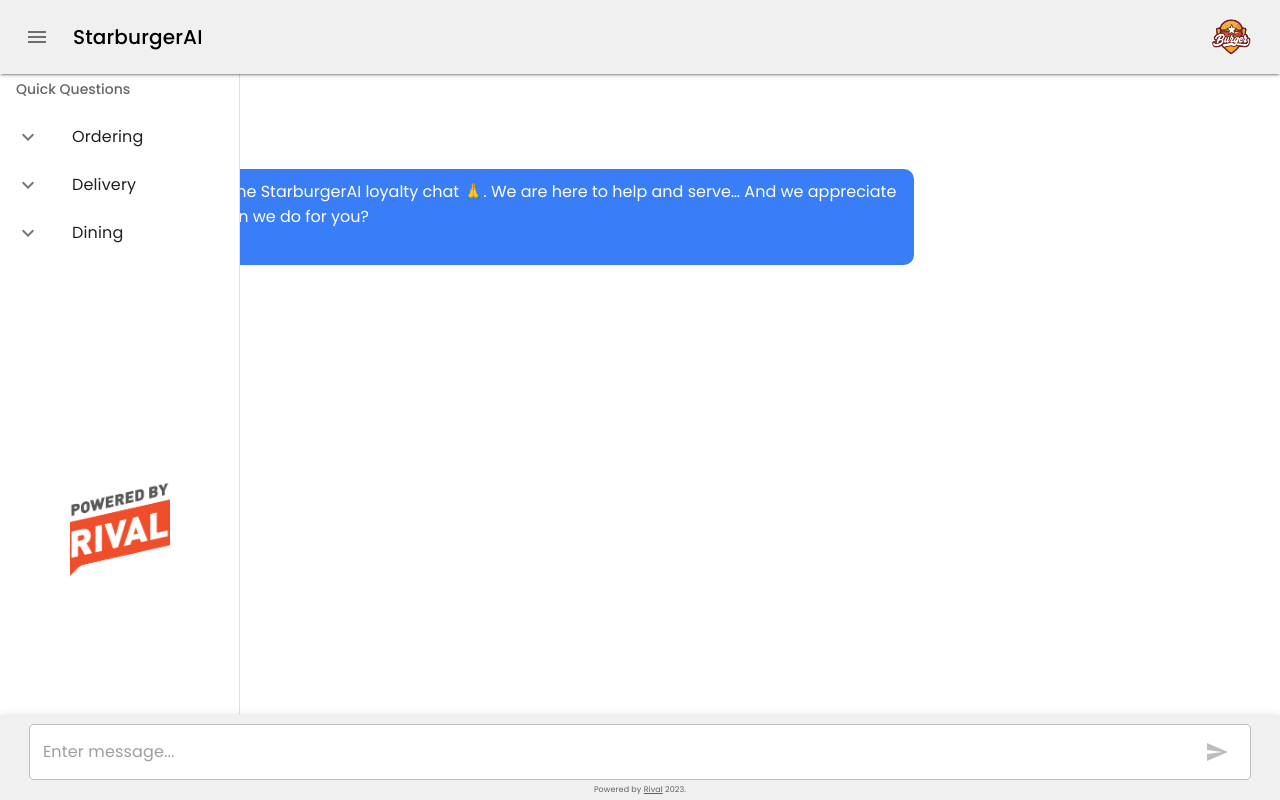
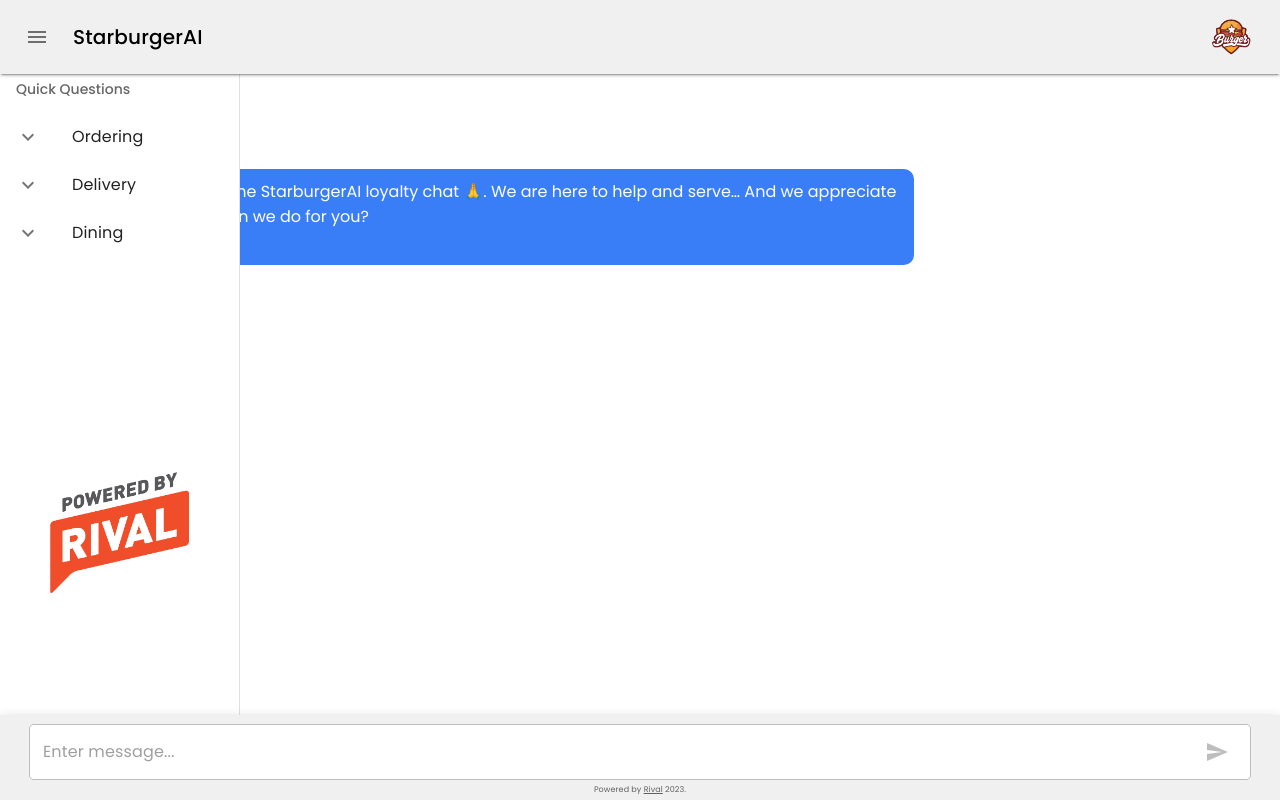
Before and after one commit to Ollstar/domainai, a Next.js app in the folder domainai/: page / in a window 1280 px wide. Both pictures are taken after a click on the button 37 px from the left and 37 px from the top of the page. Built offline with nearby package versions, Linux system fonts and the light colour scheme.

Commit message:
logo fix

```diff
--- a/domainai/pages/index.js
+++ b/domainai/pages/index.js
@@ -147,7 +147,15 @@
           </DrawerSpacer>
           <Divider />
           <NestedList onSubmit={onSubmit} setMessageInput={setMessageInput} handleDrawerClose={handleDrawerClose} />
-          <Avatar alt="powered by rival" src="/avatar/powerlogo.png" sx={{oveflow: "visible", width: 100,height: 100,borderRadius:0, margin: "auto"}}/>
+          <Box
+        component="img"
+        sx={{
+          margin: "auto",
+          maxWidth: { xs: drawerWidth-100, md: drawerWidth-100 },
+        }}
+        alt="The house from the offer."
+        src="/avatar/powerlogo.png"
+      />
         </Drawer>
         <Box>
           <Main ref={scrollableContainerRef}               onClick={open ? handleDrawerClose :  null}>
```
